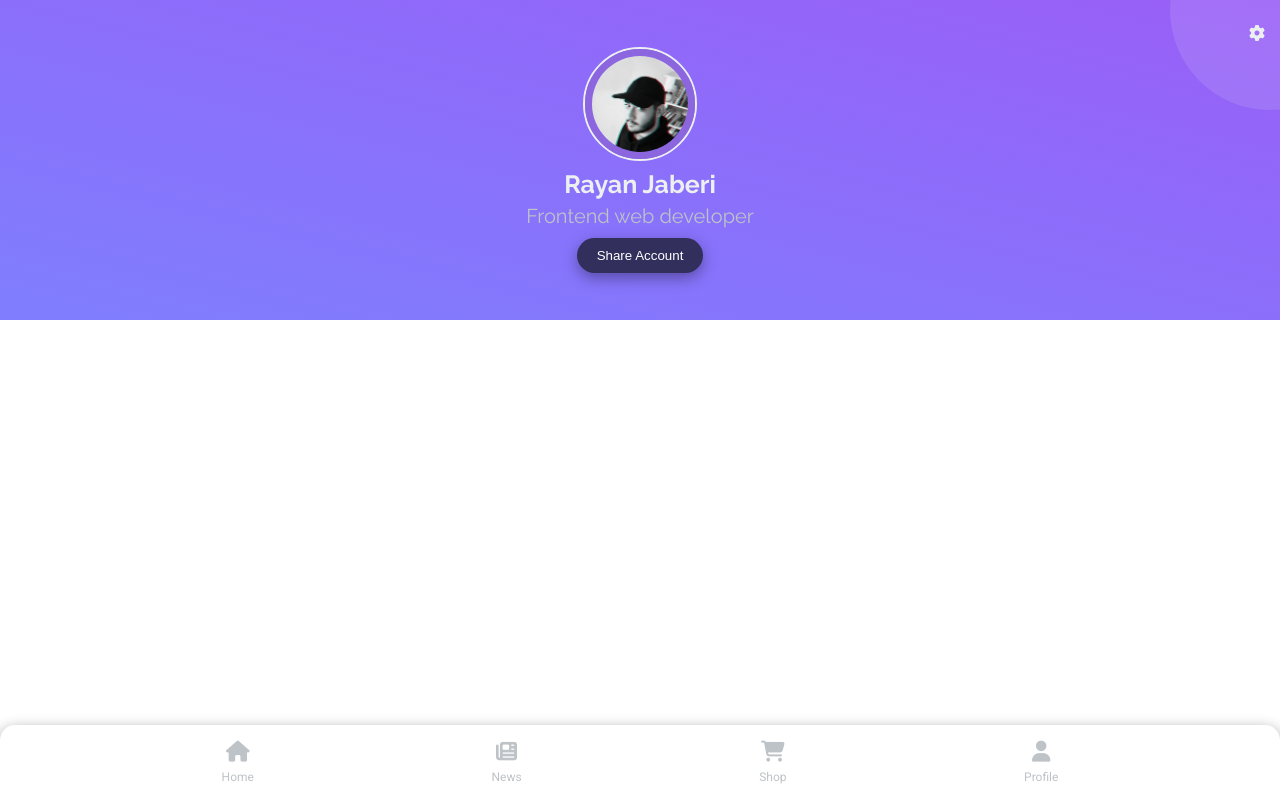
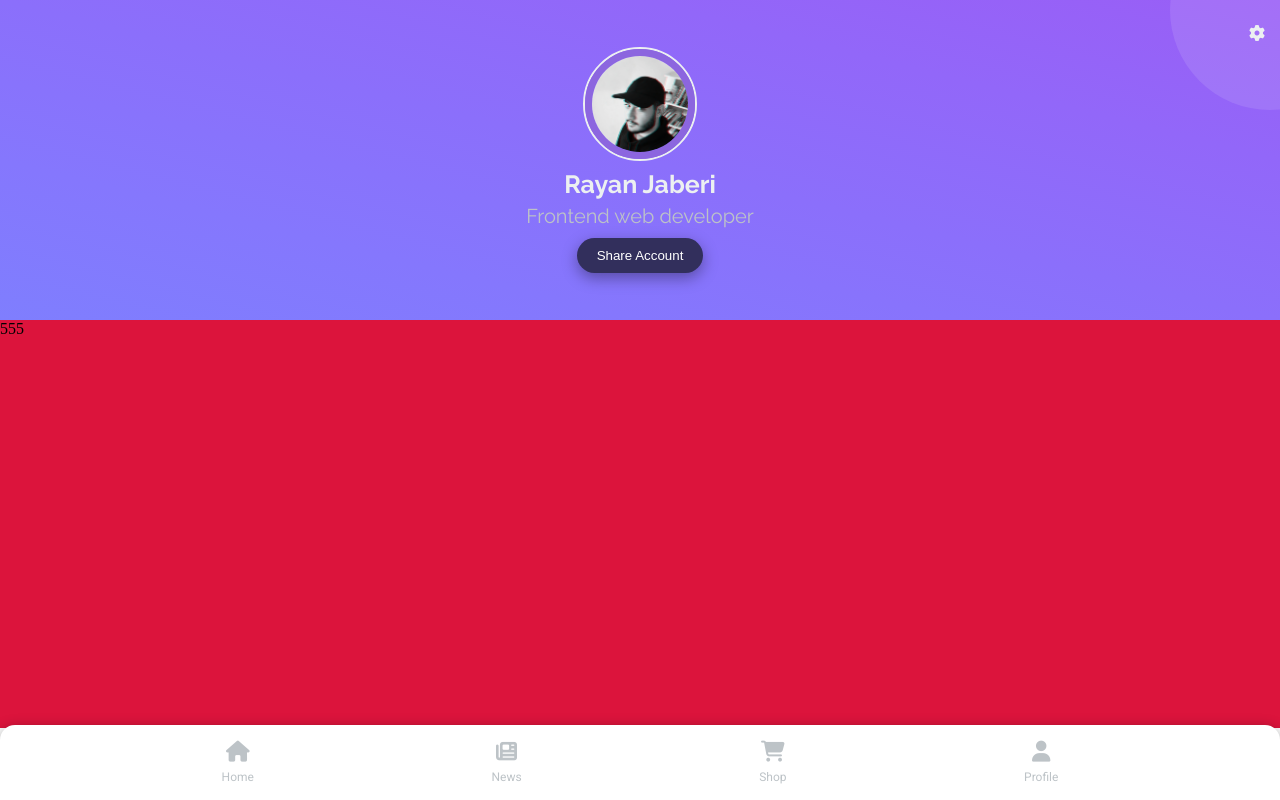
Before and after one commit to randomhex1998/sana-app, a React (Create React App) app: page / in a window 1280 px wide. Built offline with nearby package versions, Linux system fonts and the light colour scheme.

Commit message:
change top sec to profile and add bg for option section

```diff
--- a/src/App.js
+++ b/src/App.js
@@ -1,10 +1,10 @@
 import Navbar from "./components/Navbar/Navbar";
-import Topsection from "./components/TopSction/Topsection";
+import Profile from "./components/Profile/Profile";
 
 function App() {
   return (
     <>
-      <Topsection />
+      <Profile />
       <Navbar />
     </>
   );
--- a/src/components/Navbar/Menu.jsx
+++ b/src/components/Navbar/Menu.jsx
@@ -3,25 +3,25 @@ export const Menu = () => {
     <ul className="menu-area">
       <li className="nav-items">
         <a href="#" className="nav-links">
-          <i class="fa-solid fa-house"></i>
+          <i className="fa-solid fa-house"></i>
           Home
         </a>
       </li>
       <li className="nav-items">
         <a href="#" className="nav-links">
-          <i class="fa-solid fa-newspaper"></i>
+          <i className="fa-solid fa-newspaper"></i>
           News
         </a>
       </li>
       <li className="nav-items">
         <a href="#" className="nav-links">
-          <i class="fa-solid fa-cart-shopping"></i>
+          <i className="fa-solid fa-cart-shopping"></i>
           Shop
         </a>
       </li>
       <li className="nav-items">
         <a href="#" className="nav-links">
-          <i class="fa-solid fa-user"></i>
+          <i className="fa-solid fa-user"></i>
           Profile
         </a>
       </li>
--- /dev/null
+++ b/src/components/Profile/Profile.jsx
@@ -0,0 +1,21 @@
+import React from "react";
+import TopSectionContent from "./TopSectionContent";
+import ProfileOptions from "./ProfileOptions";
+import Pic1 from "../../img/rayan.jpg";
+
+const Profile = () => {
+  return (
+    <>
+      <div className="top-section">
+        <div className="top-cloud-area"></div>
+        <div className="setting-area">
+          <i className="fa fa-cog"></i>
+        </div>
+        <TopSectionContent ImgPic={Pic1} />
+      </div>
+      <ProfileOptions />
+    </>
+  );
+};
+
+export default Profile;
--- /dev/null
+++ b/src/components/Profile/ProfileOptions.jsx
@@ -0,0 +1,11 @@
+import React from 'react';
+
+const ProfileOptions = () => {
+    return (
+      <section className="profile-opt-area">
+        <div className="profile-opt-wrapper">555</div>
+      </section>
+    );
+};
+
+export default ProfileOptions;
--- a/src/components/TopSction/Topsection.jsx
+++ /dev/null
@@ -1,15 +0,0 @@
-import React from 'react';
-import TopSectionContent from './TopSectionContent';
-import Pic1 from "../../img/rayan.jpg";
-
-const Topsection = () => {
-    return (
-        <div className='top-section'>
-            <div className='top-cloud-area'></div>
-            <div className='setting-area'><i className='fa fa-cog'></i></div>
-            <TopSectionContent ImgPic={Pic1}/>
-        </div>
-    );
-};
-
-export default Topsection;
--- a/src/index.js
+++ b/src/index.js
@@ -8,5 +8,5 @@ const root = ReactDOM.createRoot(document.getElementById("root"));
 root.render(
   <BrowserRouter>
     <App />
-  </BrowserRouter>,
+  </BrowserRouter>
 );
--- a/src/scss/_TopSection.scss
+++ b/src/scss/_TopSection.scss
@@ -84,3 +84,9 @@
     }
   }
 }
+
+.profile-opt-area{
+  background-color: crimson;
+  height: 51vh;
+  width: 100%;
+}
```
Also changed, not shown: src/components/Profile/TopSectionContent.jsx (renamed from src/components/TopSction/TopSectionContent.jsx).
